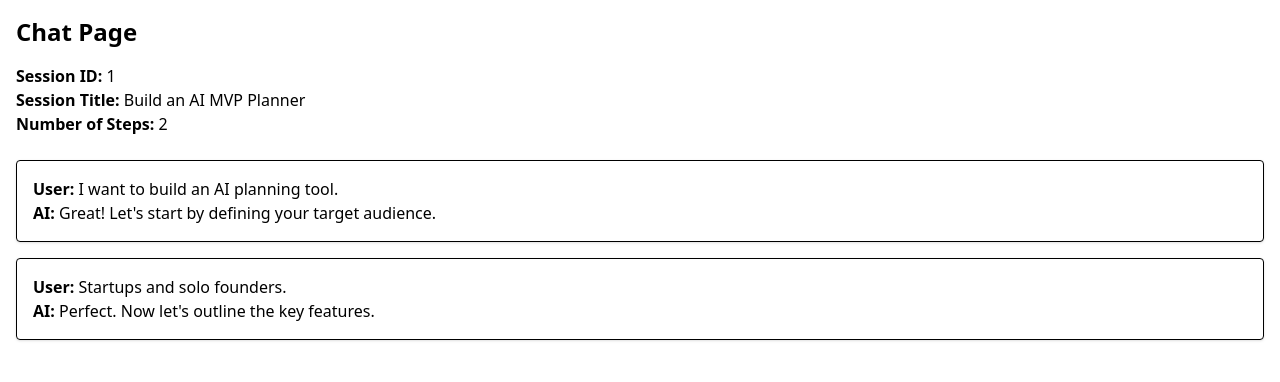
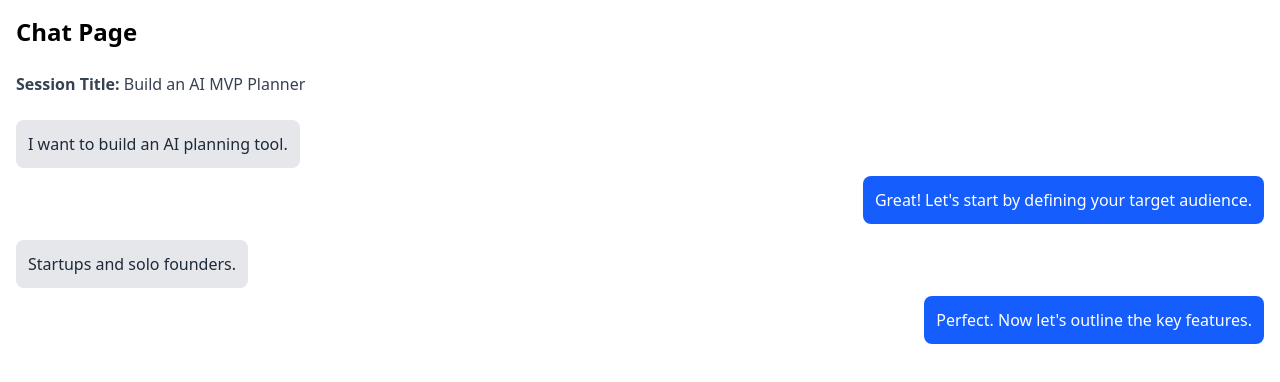
Before and after one commit to Nemanja1208/InFiNetCode-Hackaton2025-Team3-FE, a React (Vite) app: page /chat/1 in a window 1280 px wide. Shown: the top 382 px of the page. Built offline with nearby package versions, Linux system fonts and the light colour scheme.

Commit message:
render steps as chat bubbles with Tailwind styling

```diff
--- a/src/pages/ChatPage.tsx
+++ b/src/pages/ChatPage.tsx
@@ -29,27 +29,24 @@ const ChatPage = () => {
   }
 
   return (
-    <div className='min-h-screen p-4'>
-      <h1 className='text-2xl font-bold mb-4'>Chat Page</h1>
-      <p>
-        <strong>Session ID:</strong> {sessionId}
-      </p>
-      <p>
+    <div className='min-h-screen p-4 flex flex-col gap-6'>
+      <h1 className='text-2xl font-bold'>Chat Page</h1>
+      <p className='text-gray-700'>
         <strong>Session Title:</strong> {session?.title}
       </p>
-      <p>
-        <strong>Number of Steps:</strong> {steps.length}
-      </p>
 
-      <div className='mt-6 space-y-4'>
+      <div className='flex flex-col gap-4'>
         {steps.map((step) => (
-          <div key={step.id} className='border p-4 rounded shadow'>
-            <p>
-              <strong>User:</strong> {step.userInput}
-            </p>
-            <p>
-              <strong>AI:</strong> {step.aiResponse}
-            </p>
+          <div key={step.id} className='flex flex-col gap-2'>
+            {/* User bubble */}
+            <div className='self-start max-w-md bg-gray-200 text-gray-800 p-3 rounded-lg'>
+              {step.userInput}
+            </div>
+
+            {/* AI bubble */}
+            <div className='self-end max-w-md bg-blue-600 text-white p-3 rounded-lg'>
+              {step.aiResponse}
+            </div>
           </div>
         ))}
       </div>
```
